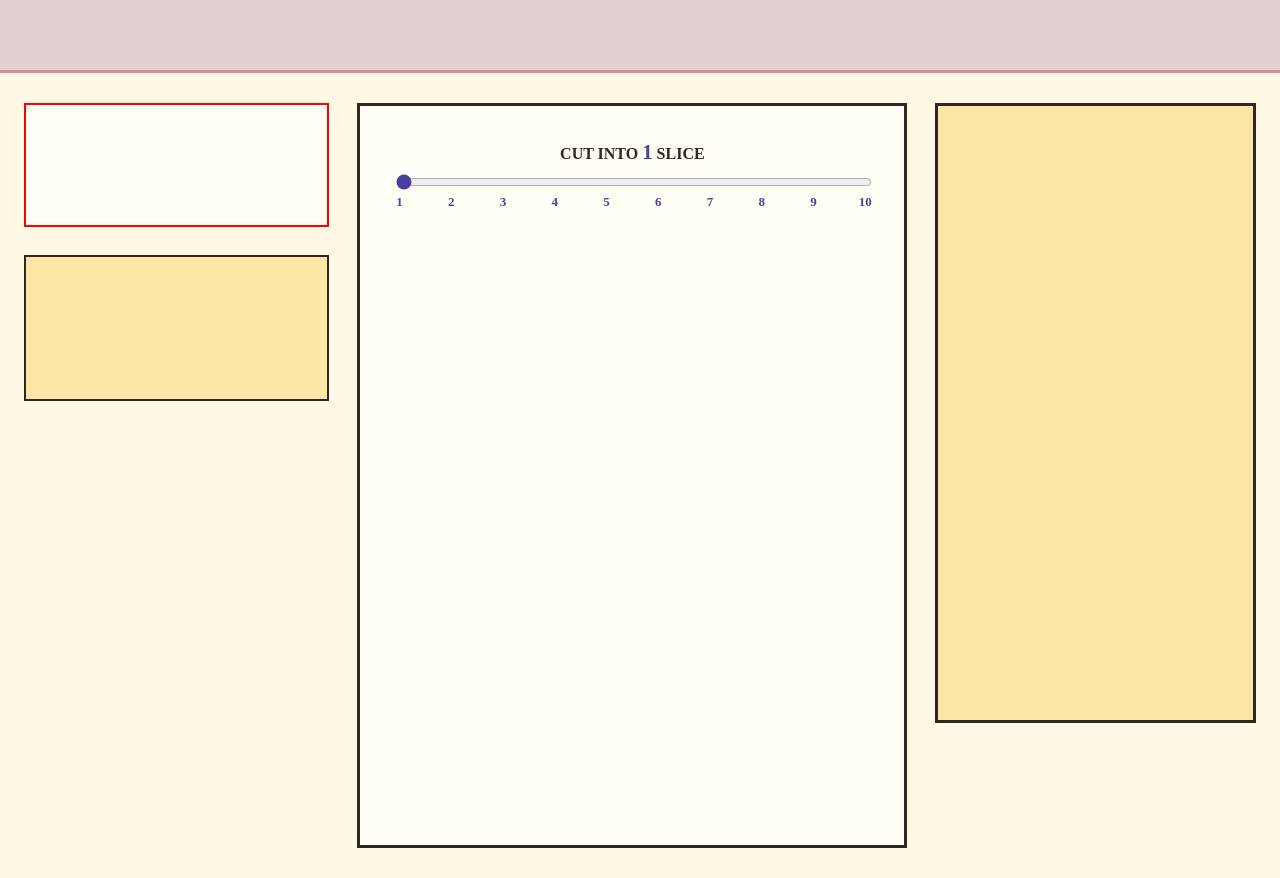
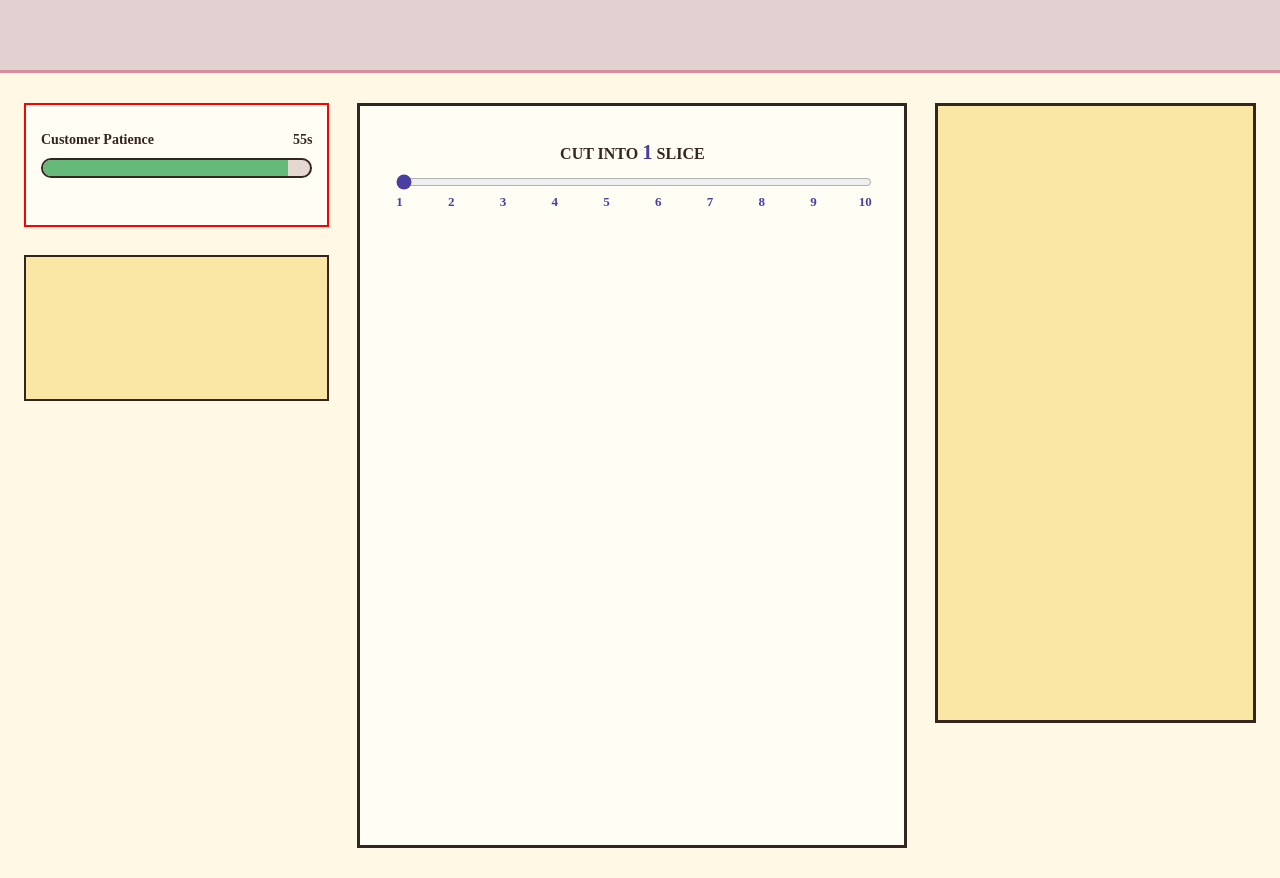
Before and after one commit to varshini-gurushankar/team-19-pizzagame, a website built with Vite: page game.html in a window 1280 px wide. Built offline with nearby package versions, Linux system fonts and the light colour scheme.

Commit message:
Implement customer patience meter

```diff
--- a/game.html
+++ b/game.html
@@ -62,6 +62,36 @@
         margin-bottom: 14px;
     }
 
+    /* customer patience meter */
+    .patience-container {
+        margin-top: 12px;
+    }
+
+    .patience-label {
+        display: flex;
+        justify-content: space-between;
+        margin-bottom: 10px;
+        font-size: 14px;
+        font-weight: bold;
+        color: #34251e;
+    }
+
+    .patience-bar {
+        width: 100%;
+        height: 20px;
+        background: #e5d8d2;
+        border: 2px solid #34251e;
+        border-radius: 10px;
+        overflow: hidden;
+    }
+
+    #patience-fill {
+        width: 100%;
+        height: 100%;
+        background: #65b979;
+        transition: width 0.1s linear;
+    }
+
     /* earning box area */
     .earnings {
         height: 146px;
@@ -115,8 +145,25 @@
   <main>
     <!-- puts customer box and earnings box in left column -->
     <section class="left-column">
-    <div class="customer"></div>
-    <div class="earnings"></div>
+
+  <div class="customer">
+
+    <div class="patience-container">
+      <!-- put patience meter in customer box and in left column -->
+      <div class="patience-label">
+        <span>Customer Patience</span>
+        <span id="patience-time">60s</span>
+      </div>
+
+      <div class="patience-bar">
+        <div id="patience-fill"></div>
+      </div>
+
+    </div>
+  </div>
+
+  <div class="earnings"></div>
+
 </section>
     <!-- in the pizza panel box -->
     <section class="pizza-panel">
@@ -149,5 +196,6 @@
 
   <!-- implement typescript for pizzaAssembly -->
   <script type="module" src="/src/pizzaAssembly.ts"></script>
+  <script type="module" src="/src/game.ts"></script>
 </body>
 </html>
--- /dev/null
+++ b/src/GameInterface.ts
@@ -0,0 +1,21 @@
+
+export class GameInterface {
+
+  updatePatienceBar(time: number, percent: number): void {
+    const fill = document.getElementById("patience-fill");
+    const timeText = document.getElementById("patience-time");
+
+    if (!fill || !timeText) return;
+
+    timeText.textContent = `${Math.ceil(time)}s`;
+    fill.style.width = `${percent}%`;
+
+    if (percent > 50) {
+      fill.style.background = "#65b979"; // Green
+    } else if (percent > 25) {
+      fill.style.background = "#edb954"; // Yellow
+    } else {
+      fill.style.background = "#e46c6c"; // Red
+    }
+  }
+}
--- /dev/null
+++ b/src/PatienceMeter.ts
@@ -0,0 +1,51 @@
+
+export class PatienceMeter {
+  private timeLeft: number;
+  private timer: ReturnType<typeof setInterval> | null = null;
+  private endTime = 0;
+
+  constructor(
+    private totalSeconds: number,
+    private onUpdate: (time: number, percent: number) => void,
+    private onExpired: () => void
+  ) {
+    this.timeLeft = totalSeconds;
+  }
+
+  // start counting down
+  start(): void {
+    if (this.timer !== null) return;
+
+    this.endTime = Date.now() + this.timeLeft * 1000;
+
+    this.timer = setInterval(() => {
+      this.timeLeft = Math.max(
+        0,
+        (this.endTime - Date.now()) / 1000
+      );
+
+      const percent = (this.timeLeft / this.totalSeconds) * 100;
+      this.onUpdate(this.timeLeft, percent);
+
+      if (this.timeLeft === 0) {
+        this.stop();
+        this.onExpired();
+      }
+    }, 100);
+  }
+
+  // stop when pizza is served
+  stop(): void {
+    if (this.timer !== null) {
+      clearInterval(this.timer);
+      this.timer = null;
+    }
+  }
+
+  // reset for another customer
+  reset(): void {
+    this.stop();
+    this.timeLeft = this.totalSeconds;
+    this.onUpdate(this.timeLeft, 100);
+  }
+}
--- a/src/game.ts
+++ b/src/game.ts
@@ -1,4 +1,23 @@
 // main game: has shared state + game loop
+import { PatienceMeter } from "./PatienceMeter";
+import { GameInterface } from "./GameInterface";
+
+const gameUI = new GameInterface();
+
+const patience = new PatienceMeter(
+  60,
+  (time, percent) => gameUI.updatePatienceBar(time, percent),
+  () => {
+    console.log("Customer ran out of patience!");
+    // Handle customer leaving
+  }
+);
+
+// when customer arrives:
+patience.start();
+
+// when player serves pizza:
+// patience.stop();
 
 export interface Order {
     numerator: number;
```
